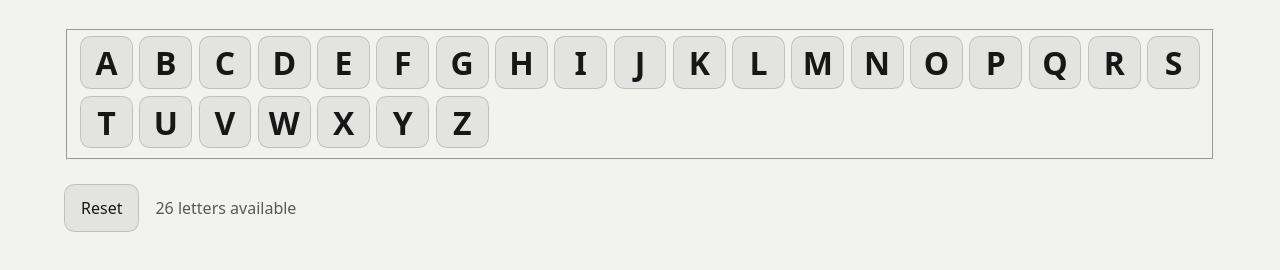
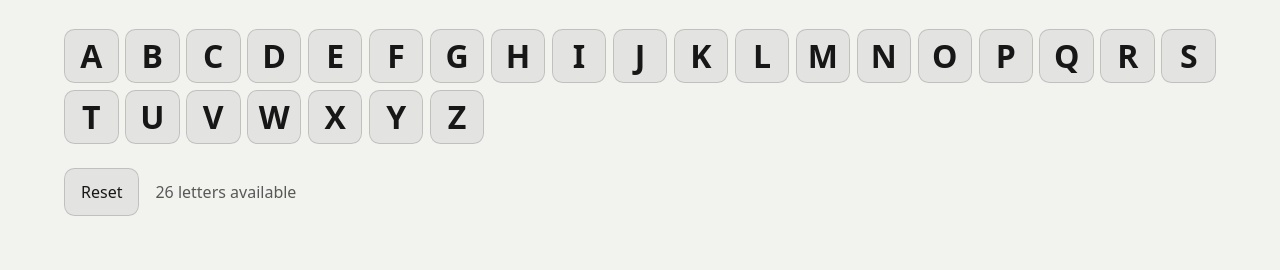
Before and after one commit to xtreemze/KeyboardArray, a website built with Vite: page index.html in a window 1280 px wide. Shown: the part 316-586 px from the top of the page. Built offline with nearby package versions, Linux system fonts and the light colour scheme.

Commit message:
style: satisfy layered baseline-safe CSS policy

```diff
--- a/src/style.css
+++ b/src/style.css
@@ -1,8 +1,10 @@
+@layer base, components, utilities;
+
+@layer base {
   :root {
-  font-family:
-    ui-sans-serif, system-ui, -apple-system, BlinkMacSystemFont, "Segoe UI", sans-serif;
-  color: #171717;
-  background: #f2f2ef;
+    font-family: system-ui, sans-serif;
+    color: rgb(23 23 23);
+    background: rgb(242 242 239);
     color-scheme: light dark;
   }
 
@@ -20,6 +22,15 @@ button {
     font: inherit;
   }
 
+  @media (prefers-color-scheme: dark) {
+    :root {
+      color: rgb(244 244 239);
+      background: rgb(21 21 19);
+    }
+  }
+}
+
+@layer components {
   .shell {
     width: min(72rem, calc(100% - 2rem));
     margin: 0 auto;
@@ -56,6 +67,10 @@ h1 {
     display: grid;
     grid-template-columns: repeat(auto-fit, minmax(3.25rem, 1fr));
     gap: 0.4rem;
+    min-width: 0;
+    margin: 0;
+    padding: 0;
+    border: 0;
   }
 
   .letter,
@@ -105,7 +120,9 @@ h1 {
   #status {
     opacity: 0.7;
   }
+}
 
+@layer utilities {
   .sr-only {
     position: absolute;
     width: 1px;
@@ -117,10 +134,4 @@ h1 {
     white-space: nowrap;
     border: 0;
   }
-
-@media (prefers-color-scheme: dark) {
-  :root {
-    color: #f4f4ef;
-    background: #151513;
 }
-}
```
Lines whose indentation alone changed are shown as unchanged.
